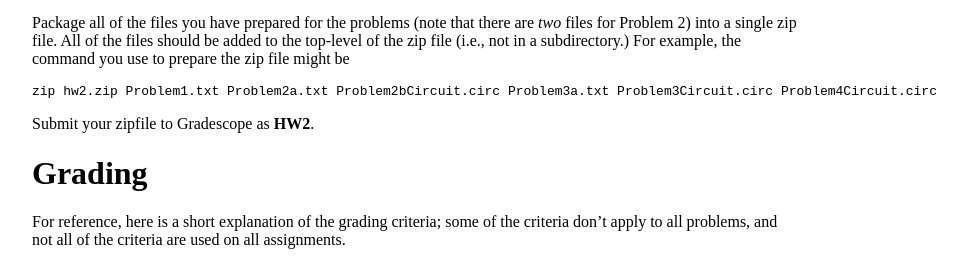
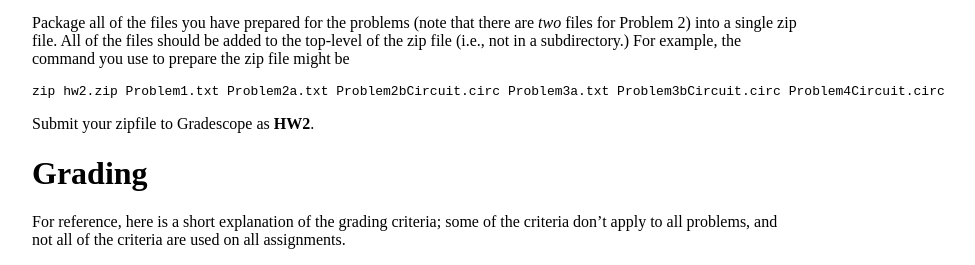
Before and after one commit to jhucsf/fall2019, a Jekyll site: the page built from hw/hw2.md, in a window 1280 px wide and 900 px high, scrolled down 2716 px. Shown: the part 233-498 px from the top of the window, without its empty margins (224-1199 px from the left). Built offline with Jekyll 4.4.1, drawn with Linux system fonts in a browser that asks for light colours; some of the changed text lies outside the part shown.

Commit message:
another fix...

````diff
--- a/hw/hw2.md
+++ b/hw/hw2.md
@@ -136,7 +136,7 @@ For the circuit design problems:
 Package all of the files you have prepared for the problems (note that there are *two* files for Problem 2) into a single zip file.  All of the files should be added to the top-level of the zip file (i.e., not in a subdirectory.)  For example, the command you use to prepare the zip file might be
 
 ```
-zip hw2.zip Problem1.txt Problem2a.txt Problem2bCircuit.circ Problem3a.txt Problem3Circuit.circ Problem4Circuit.circ
+zip hw2.zip Problem1.txt Problem2a.txt Problem2bCircuit.circ Problem3a.txt Problem3bCircuit.circ Problem4Circuit.circ
 ```
 
 Submit your zipfile to Gradescope as **HW2**.
````
Also changed, not shown: other parts of hw/hw2.md (+1 -1 lines).
